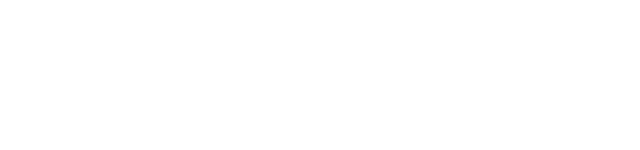
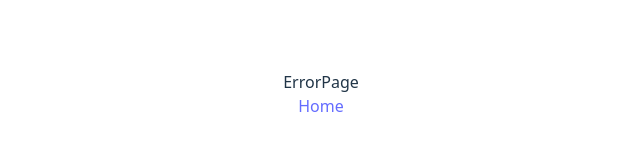
Before and after one commit to danielrs89/my-proyect, a React (Vite) app: page /error in a window 1280 px wide. Before the commit this address had no page. Shown: the part 306-456 px from the top of the page, without its empty margins (319-959 px from the left). Built offline with nearby package versions, Linux system fonts and the light colour scheme.

Commit message:
rutas protegidas

```diff
--- a/src/App.jsx
+++ b/src/App.jsx
@@ -3,6 +3,8 @@ import './App.css'
 import HomePage from './pages/HomePage'
 import BlogPage from './pages/BlogPage'
 import PostDetails from './pages/PostDetails'
+import SettingsPage from './pages/SettingsPage'
+import ErrorPage from './pages/ErrorPage'
 
 
 // instalar dependencia router-dom
@@ -15,6 +17,9 @@ function App() {
         <Route path='/' element={<HomePage />} />
         <Route path='/blog' element={<BlogPage />} />
         <Route path='/blog/:id' element={<PostDetails />} />
+        <Route path='/settings' element={<SettingsPage/>} />
+
+        <Route path='*' element={<ErrorPage />} />
       </Routes>
     </>
   )
--- a/src/components/NavComponent.jsx
+++ b/src/components/NavComponent.jsx
@@ -8,6 +8,7 @@ function NavComponent() {
                 <nav >
                     <Link to="/" >Home</Link>
                     <Link to="/blog">Blog</Link>
+                    <Link to="/settings">Settings</Link>
                 </nav>
             </header>
         </>
--- a/src/pages/BlogPage.jsx
+++ b/src/pages/BlogPage.jsx
@@ -31,7 +31,7 @@ function BlogPage() {
   return (
     <>
       <NavComponent />
-        <div>BlogPage</div>
+      <div>BlogPage</div>
       <section>
         <ul>
           {postCards}
--- /dev/null
+++ b/src/pages/ErrorPage.jsx
@@ -0,0 +1,12 @@
+import { Link } from "react-router-dom"
+
+function ErrorPage() {
+    return (
+        <>
+            <div>ErrorPage</div>
+            <Link to="/">Home</Link>
+        </>
+    )
+}
+
+export default ErrorPage
--- a/src/pages/PostDetails.jsx
+++ b/src/pages/PostDetails.jsx
@@ -18,7 +18,6 @@ function PostDetails() {
         fetchPost();
     }, [])
     return (
-
         <>
             <NavComponent />
             {/* si post tiene data lo muestras */}
@@ -29,7 +28,6 @@ function PostDetails() {
                     <p>{post.body}</p>
                 </section>
             )}
-
         </>
     )
 }
--- /dev/null
+++ b/src/pages/SettingsPage.jsx
@@ -0,0 +1,21 @@
+import { useState } from "react"
+import NavComponent from "../components/NavComponent"
+import { Navigate } from "react-router-dom";
+
+function SettingsPage() {
+
+  const [login, setLogin] = useState(false);
+
+  if (!login) {
+    return <Navigate to={"/error"}/>
+  }
+  return (
+
+    <>
+      <NavComponent />
+      <div>SettingsPage</div>
+    </>
+  )
+}
+
+export default SettingsPage
```
Also changed, not shown: src/components/PostDetails.jsx (deleted, +0 -10 lines).
